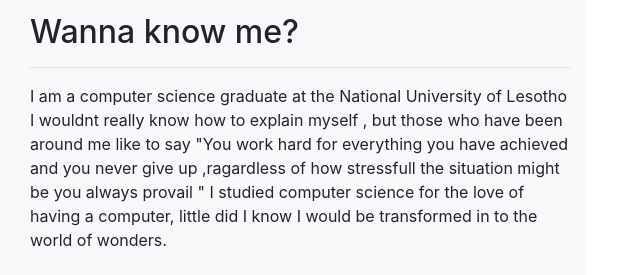
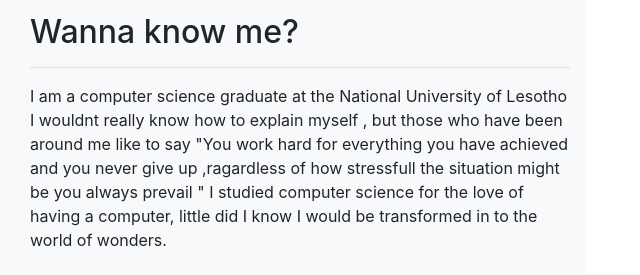
Before and after one commit to sefoloko/sefoloko.github.io, a plain HTML site: page index.html in a window 1280 px wide. Shown: the part 1069-1344 px from the top of the page, 625-1265 px from the left. Drawn offline with nearby package versions, Linux system fonts and the light colour scheme.

Commit message:
Update index.html

```diff
--- a/index.html
+++ b/index.html
@@ -70,7 +70,7 @@
             I am a computer science graduate at the National University of Lesotho
             I wouldnt really know how to explain myself , but those who have been around me like to say
             "You work hard for everything you have achieved and you never give up ,ragardless of
-            how stressfull the situation might be you always provail "
+            how stressfull the situation might be you always prevail "
             I studied computer science for the love of having a computer, little did I know I would be
             transformed in to the world of wonders.
 
```
